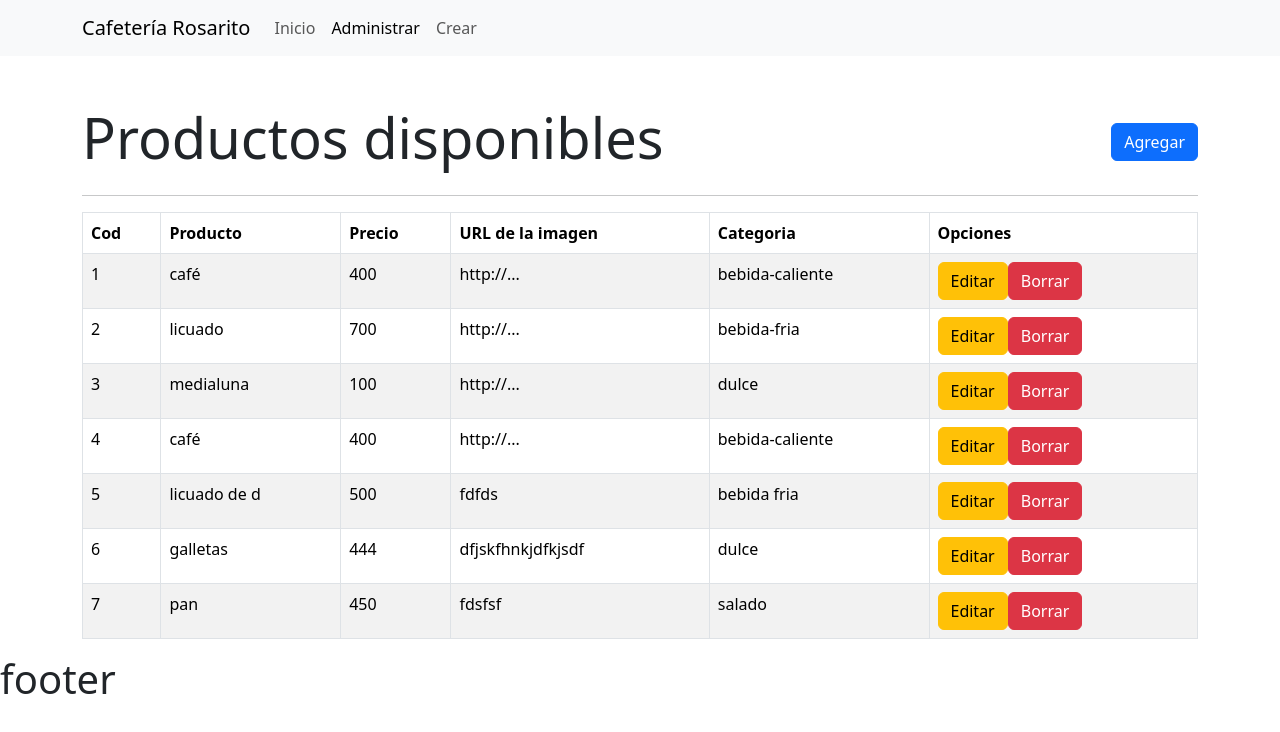
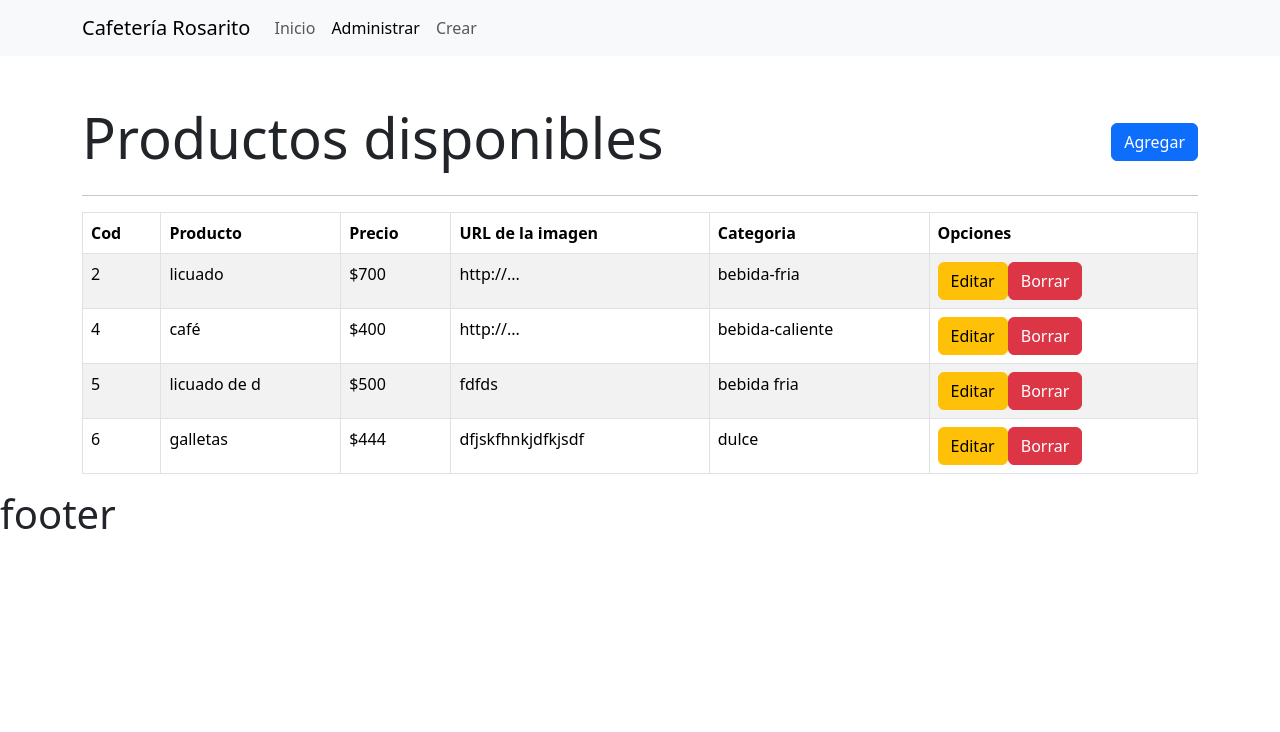
Before and after one commit to rosariotorres28/CafeteriaRosarito, a React (Create React App) app: page /administrar in a window 1280 px wide. Shown: the top 732 px of the page. Built offline with nearby package versions, Linux system fonts and the light colour scheme; data requests are answered from the project's data file; the HTML template or start-up script is replaced by a standard one.

Commit message:
se realizo la peticion delete para eliminar un producto

```diff
--- a/db.json
+++ b/db.json
@@ -1,25 +1,11 @@
 {
   "productos": [
-    {
-      "nombreProducto": "café",
-      "precio": "400",
-      "imagen": "http://...",
-      "categoria": "bebida-caliente",
-      "id": 1
-    },
     {
       "nombreProducto": "licuado",
       "precio": "700",
       "imagen": "http://...",
       "categoria": "bebida-fria",
       "id": 2
-    },
-    {
-      "nombreProducto": "medialuna",
-      "precio": "100",
-      "imagen": "http://...",
-      "categoria": "dulce",
-      "id": 3
     },
     {
       "nombreProducto": "café",
@@ -41,13 +27,6 @@
       "imagen": "dfjskfhnkjdfkjsdf",
       "categoria": "dulce",
       "id": 6
-    },
-    {
-      "nombreProducto": "pan",
-      "precio": "450",
-      "imagen": "fdsfsf",
-      "categoria": "salado",
-      "id": 7
     }
   ]
 }
--- a/src/components/views/producto/ItemProducto.js
+++ b/src/components/views/producto/ItemProducto.js
@@ -1,17 +1,55 @@
 import React from 'react';
 import { Button } from 'react-bootstrap';
+import Swal from 'sweetalert2';
 
-const ItemProducto = (props) => {
+const ItemProducto = ({producto}) => {
+  const {nombreProducto, precio, imagen, categoria, id}= {...producto}
+  const URL = process.env.REACT_APP_API_CAFETERIA;
+
+  const handleDelete = () =>{
+    Swal.fire({
+      title: 'Estas seguro de borrar?',
+      text: "No puede volver atrás!",
+      icon: 'warning',
+      showCancelButton: true,
+      confirmButtonColor: '#3085d6',
+      cancelButtonColor: '#d33',
+      confirmButtonText: 'Borrar',
+      cancelButtonText: 'Cancelar'
+    }).then(async(result) => {
+      if (result.isConfirmed) {
+        //realizar la peticion para eliminar un producto DELETE
+        try{
+          const parametros = {
+            method: "DELETE"
+          }
+
+          const respuesta = await fetch(URL+"/"+id, parametros);
+          if(respuesta.status === 200){
+            Swal.fire(
+              'Borrado!',
+              'El producto fue eliminado',
+              'success'
+            )
+          }
+
+        }catch(error){
+          console.log(error)
+        }
+
+      }
+    })
+  }
     return (
         <tr>
-        <td>{props.producto.id}</td>
-        <td>{props.producto.nombreProducto}</td>
-        <td>{props.producto.precio}</td>
-        <td>{props.producto.imagen}</td>
-        <td>{props.producto.categoria}</td>
+          <td>{id}</td>
+        <td>{nombreProducto}</td>
+        <td>${precio}</td>
+        <td>{imagen}</td>
+        <td>{categoria}</td>
         <td>
           <Button variant="warning">Editar</Button>
-          <Button variant="danger">Borrar</Button>
+          <Button variant="danger" onClick={handleDelete}>Borrar</Button>
         </td>
       </tr>
     );
```
